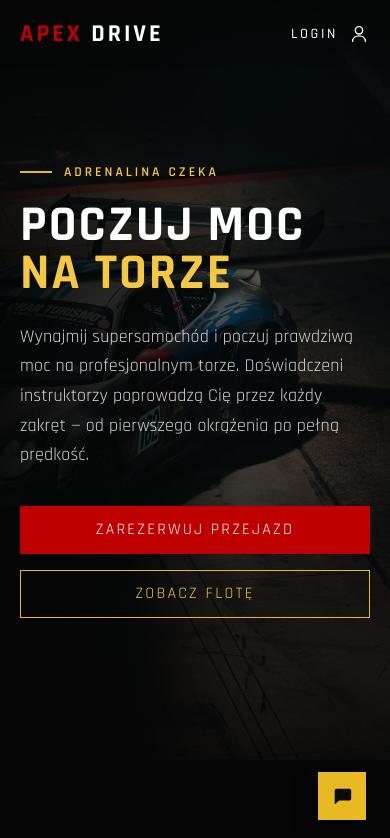
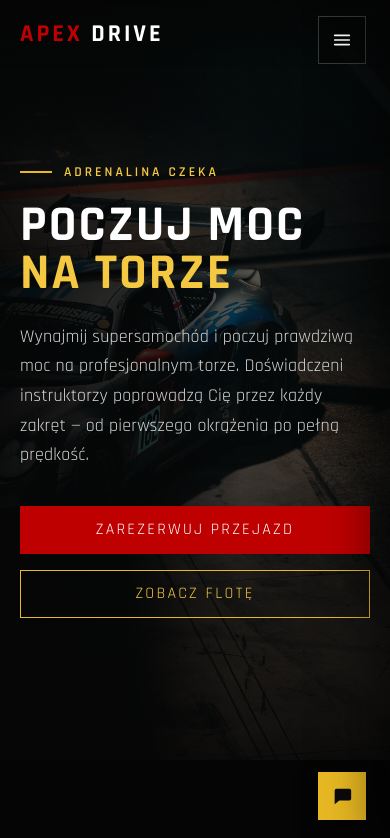
Before and after one commit to Zuzaaxx/APEX-Drive, a React (Vite) app: page / in a window 390 px wide. Shown: the top 838 px of the page. Built offline with nearby package versions, Linux system fonts and the light colour scheme.

Commit message:
feat(Navbar): implement mobile menu functionality and responsive styles

```diff
--- a/src/components/Navbar.css
+++ b/src/components/Navbar.css
@@ -13,7 +13,7 @@
   z-index: 100;
   display: flex;
   align-items: center;
-  justify-content: space-between;
+  justify-content: flex-start;
   gap: 24px;
   padding: 20px var(--navbar-pad);
   font-family: var(--navbar-font);
@@ -38,6 +38,13 @@
 
 .navbar__logo-drive {
   color: var(--navbar-text);
+}
+
+.navbar__nav--desktop {
+  flex: 1;
+  display: flex;
+  justify-content: center;
+  min-width: 0;
 }
 
 .navbar__list {
@@ -91,9 +98,196 @@
   height: 22px;
 }
 
+.navbar__actions {
+  display: flex;
+  align-items: center;
+  gap: 12px;
+  flex-shrink: 0;
+  margin-left: auto;
+}
+
+.navbar__menu-toggle {
+  display: none;
+  align-items: center;
+  justify-content: center;
+  width: var(--fab-size, 48px);
+  height: var(--fab-size, 48px);
+  padding: 0;
+  border: 1px solid rgba(255, 255, 255, 0.2);
+  border-radius: 0;
+  background: rgba(5, 5, 5, 0.5);
+  color: var(--navbar-text);
+  cursor: pointer;
+  transition:
+    border-color 0.2s ease,
+    color 0.2s ease,
+    background-color 0.2s ease;
+}
+
+.navbar__menu-toggle:hover {
+  border-color: var(--navbar-gold);
+  color: var(--navbar-gold-bright);
+}
+
+.navbar__menu-icon {
+  width: 22px;
+  height: 22px;
+}
+
+.navbar__mobile {
+  pointer-events: none;
+}
+
+.navbar__mobile--open {
+  pointer-events: auto;
+}
+
+.navbar__backdrop {
+  position: fixed;
+  inset: 0;
+  z-index: 99;
+  border: none;
+  padding: 0;
+  background: rgba(0, 0, 0, 0.72);
+  opacity: 0;
+  cursor: pointer;
+  transition: opacity 0.25s ease;
+}
+
+.navbar__mobile-panel {
+  position: fixed;
+  top: 0;
+  right: 0;
+  z-index: 101;
+  display: flex;
+  flex-direction: column;
+  gap: 8px;
+  width: min(100%, 320px);
+  height: 100dvh;
+  margin: 0;
+  padding: 20px 28px 32px;
+  background: #0a0a0a;
+  border-left: 1px solid rgba(255, 255, 255, 0.08);
+  box-shadow: -16px 0 48px rgba(0, 0, 0, 0.5);
+  transform: translateX(100%);
+  transition: transform 0.28s ease;
+}
+
+.navbar__mobile-header {
+  display: flex;
+  justify-content: flex-end;
+  margin-bottom: 20px;
+  padding-bottom: 16px;
+  border-bottom: 1px solid rgba(255, 255, 255, 0.08);
+}
+
+.navbar__mobile-close {
+  display: inline-flex;
+  align-items: center;
+  justify-content: center;
+  width: var(--fab-size, 48px);
+  height: var(--fab-size, 48px);
+  padding: 0;
+  border: 1px solid rgba(255, 255, 255, 0.2);
+  border-radius: 0;
+  background: rgba(5, 5, 5, 0.5);
+  color: var(--navbar-text);
+  cursor: pointer;
+  transition:
+    border-color 0.2s ease,
+    color 0.2s ease,
+    background-color 0.2s ease;
+}
+
+.navbar__mobile-close:hover {
+  border-color: var(--navbar-gold);
+  color: var(--navbar-gold-bright);
+}
+
+.navbar__mobile--open .navbar__backdrop {
+  opacity: 1;
+}
+
+.navbar__mobile--open .navbar__mobile-panel {
+  transform: translateX(0);
+}
+
+.navbar__mobile .navbar__list {
+  flex-direction: column;
+  align-items: stretch;
+  gap: 4px;
+}
+
+.navbar__mobile-link {
+  display: block;
+  padding: 14px 0;
+  color: var(--navbar-text);
+  text-decoration: none;
+  font-size: 0.95rem;
+  font-weight: 600;
+  letter-spacing: 0.16em;
+  text-transform: uppercase;
+  border-bottom: 1px solid rgba(255, 255, 255, 0.08);
+  transition: color 0.2s ease;
+}
+
+.navbar__mobile-link:hover {
+  color: var(--navbar-gold-bright);
+}
+
+.navbar__mobile-login {
+  display: inline-flex;
+  align-items: center;
+  justify-content: center;
+  gap: 10px;
+  width: 100%;
+  min-height: 48px;
+  margin-top: 16px;
+  padding: 0 20px;
+  border: 1px solid var(--navbar-gold);
+  border-radius: 4px;
+  background: transparent;
+  color: var(--navbar-gold-bright);
+  font-family: inherit;
+  font-size: 0.85rem;
+  font-weight: 600;
+  letter-spacing: 0.14em;
+  text-transform: uppercase;
+  cursor: pointer;
+  transition:
+    background-color 0.2s ease,
+    color 0.2s ease;
+}
+
+.navbar__mobile-login:hover {
+  background: rgba(232, 185, 35, 0.12);
+}
+
 @media (max-width: 900px) {
-  .navbar__nav {
+  .navbar {
+    padding-right: var(--layout-gutter, 24px);
+  }
+
+  .navbar__nav--desktop {
     display: none;
+    flex: 0;
+  }
+
+  .navbar__login--desktop {
+    display: none;
+  }
+
+  .navbar__menu-toggle {
+    display: inline-flex;
+  }
+
+  /* Ten sam offset co .chat-fab — względem viewportu, nie paddingu navbara */
+  .navbar__actions {
+    position: fixed;
+    top: 20px;
+    right: var(--layout-gutter, 24px);
+    margin-left: 0;
+    z-index: 101;
   }
 }
 
@@ -101,5 +295,10 @@
   .navbar {
     padding-top: 16px;
     padding-bottom: 16px;
+    padding-right: var(--layout-gutter, 24px);
+  }
+
+  .navbar__actions {
+    top: 16px;
   }
 }
--- a/src/components/Navbar.jsx
+++ b/src/components/Navbar.jsx
@@ -1,3 +1,4 @@
+import { useEffect, useId, useState } from 'react'
 import './Navbar.css'
 
 export const DEFAULT_NAV_ITEMS = [
@@ -23,18 +24,49 @@ function UserIcon() {
     )
 }
 
+function MenuIcon({ open }) {
+    return (
+        <svg
+            className="navbar__menu-icon"
+            viewBox="0 0 24 24"
+            fill="none"
+            stroke="currentColor"
+            strokeWidth="1.75"
+            aria-hidden="true"
+        >
+            {open ? (
+                <path d="M6 6l12 12M18 6L6 18" strokeLinecap="round" />
+            ) : (
+                <>
+                    <path d="M4 7h16" strokeLinecap="round" />
+                    <path d="M4 12h16" strokeLinecap="round" />
+                    <path d="M4 17h16" strokeLinecap="round" />
+                </>
+            )}
+        </svg>
+    )
+}
+
 function Navbar({ onNavigate, navItems = DEFAULT_NAV_ITEMS, currentPath = '/' }) {
+    const [menuOpen, setMenuOpen] = useState(false)
+    const mobileMenuId = useId()
+
+    const closeMenu = () => setMenuOpen(false)
+
     const handleLogoClick = (event) => {
         event.preventDefault()
+        closeMenu()
         onNavigate('/')
     }
 
     const handleNavClick = (event, href) => {
         if (!href.startsWith('#')) {
+            closeMenu()
             return
         }
 
         event.preventDefault()
+        closeMenu()
 
         if (currentPath !== '/') {
             onNavigate('/')
@@ -48,8 +80,45 @@ function Navbar({ onNavigate, navItems = DEFAULT_NAV_ITEMS, currentPath = '/' })
     }
 
     const handleLoginClick = () => {
+        closeMenu()
         onNavigate('/login')
     }
+
+    useEffect(() => {
+        if (!menuOpen) {
+            return undefined
+        }
+
+        const handleKeyDown = (event) => {
+            if (event.key === 'Escape') {
+                setMenuOpen(false)
+            }
+        }
+
+        document.body.style.overflow = 'hidden'
+        window.addEventListener('keydown', handleKeyDown)
+
+        return () => {
+            document.body.style.overflow = ''
+            window.removeEventListener('keydown', handleKeyDown)
+        }
+    }, [menuOpen])
+
+    const renderNavLinks = (linkClassName) => (
+        <ul className="navbar__list">
+            {navItems.map((item) => (
+                <li key={item.label}>
+                    <a
+                        href={item.href}
+                        className={linkClassName}
+                        onClick={(event) => handleNavClick(event, item.href)}
+                    >
+                        {item.label}
+                    </a>
+                </li>
+            ))}
+        </ul>
+    )
 
     return (
         <header className="navbar">
@@ -63,30 +132,73 @@ function Navbar({ onNavigate, navItems = DEFAULT_NAV_ITEMS, currentPath = '/' })
                 <span className="navbar__logo-drive">DRIVE</span>
             </a>
 
-            <nav className="navbar__nav" aria-label="Główne">
-                <ul className="navbar__list">
-                    {navItems.map((item) => (
-                        <li key={item.label}>
-                            <a
-                                href={item.href}
-                                onClick={(event) => handleNavClick(event, item.href)}
-                            >
-                                {item.label}
-                            </a>
-                        </li>
-                    ))}
-                </ul>
+            <nav className="navbar__nav navbar__nav--desktop" aria-label="Główne">
+                {renderNavLinks()}
             </nav>
 
+            <div className="navbar__actions">
                 <button
                     type="button"
-                className="navbar__login"
+                    className="navbar__login navbar__login--desktop"
                     onClick={handleLoginClick}
                     aria-current={currentPath === '/login' ? 'page' : undefined}
                 >
                     LOGIN
                     <UserIcon />
                 </button>
+
+                <button
+                    type="button"
+                    className="navbar__menu-toggle"
+                    onClick={() => setMenuOpen((open) => !open)}
+                    aria-expanded={menuOpen}
+                    aria-controls={mobileMenuId}
+                    aria-label={menuOpen ? 'Zamknij menu' : 'Otwórz menu'}
+                >
+                    <MenuIcon open={menuOpen} />
+                </button>
+            </div>
+
+            <div
+                className={`navbar__mobile${menuOpen ? ' navbar__mobile--open' : ''}`}
+                aria-hidden={!menuOpen}
+            >
+                <button
+                    type="button"
+                    className="navbar__backdrop"
+                    onClick={closeMenu}
+                    tabIndex={menuOpen ? 0 : -1}
+                    aria-label="Zamknij menu"
+                />
+
+                <nav
+                    id={mobileMenuId}
+                    className="navbar__mobile-panel"
+                    aria-label="Menu mobilne"
+                >
+                    <div className="navbar__mobile-header">
+                        <button
+                            type="button"
+                            className="navbar__mobile-close"
+                            onClick={closeMenu}
+                            aria-label="Zamknij menu"
+                        >
+                            <MenuIcon open />
+                        </button>
+                    </div>
+
+                    {renderNavLinks('navbar__mobile-link')}
+                    <button
+                        type="button"
+                        className="navbar__mobile-login"
+                        onClick={handleLoginClick}
+                        aria-current={currentPath === '/login' ? 'page' : undefined}
+                    >
+                        LOGIN
+                        <UserIcon />
+                    </button>
+                </nav>
+            </div>
         </header>
     )
 }
--- a/src/index.css
+++ b/src/index.css
@@ -1,4 +1,6 @@
 :root {
+  --layout-gutter: 24px;
+  --fab-size: 48px;
   --text: #5d6072;
   --text-h: #161526;
   --bg: #f7f5ff;
--- a/src/pages/Start.css
+++ b/src/pages/Start.css
@@ -675,14 +675,14 @@
 
 .chat-fab {
   position: fixed;
-  right: 24px;
-  bottom: 24px;
+  right: var(--layout-gutter, 24px);
+  bottom: var(--layout-gutter, 24px);
   z-index: 90;
   display: flex;
   align-items: center;
   justify-content: center;
-  width: 48px;
-  height: 48px;
+  width: var(--fab-size, 48px);
+  height: var(--fab-size, 48px);
   padding: 0;
   border: none;
   background: var(--home-gold);
```
Lines whose indentation alone changed are shown as unchanged.
